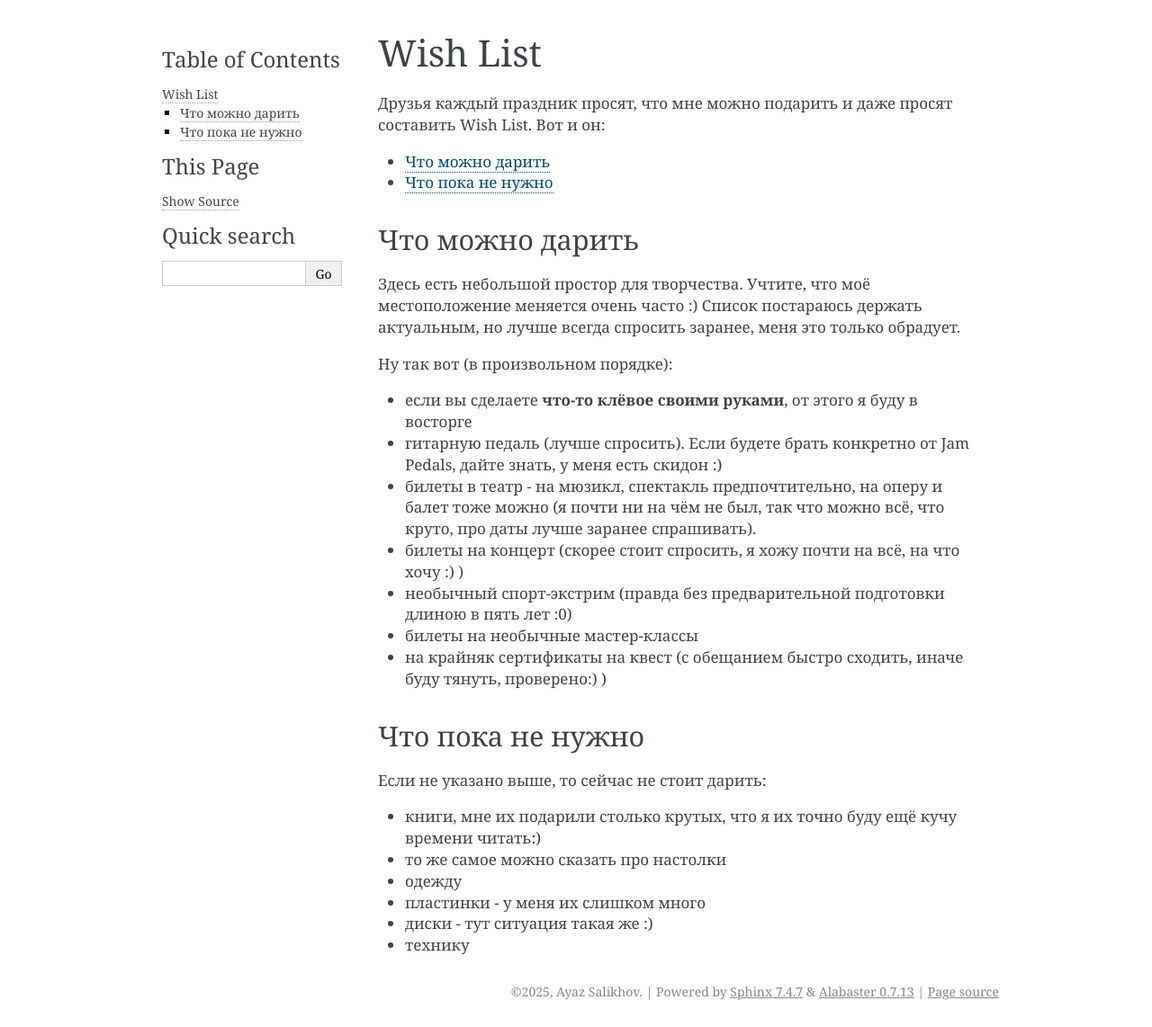
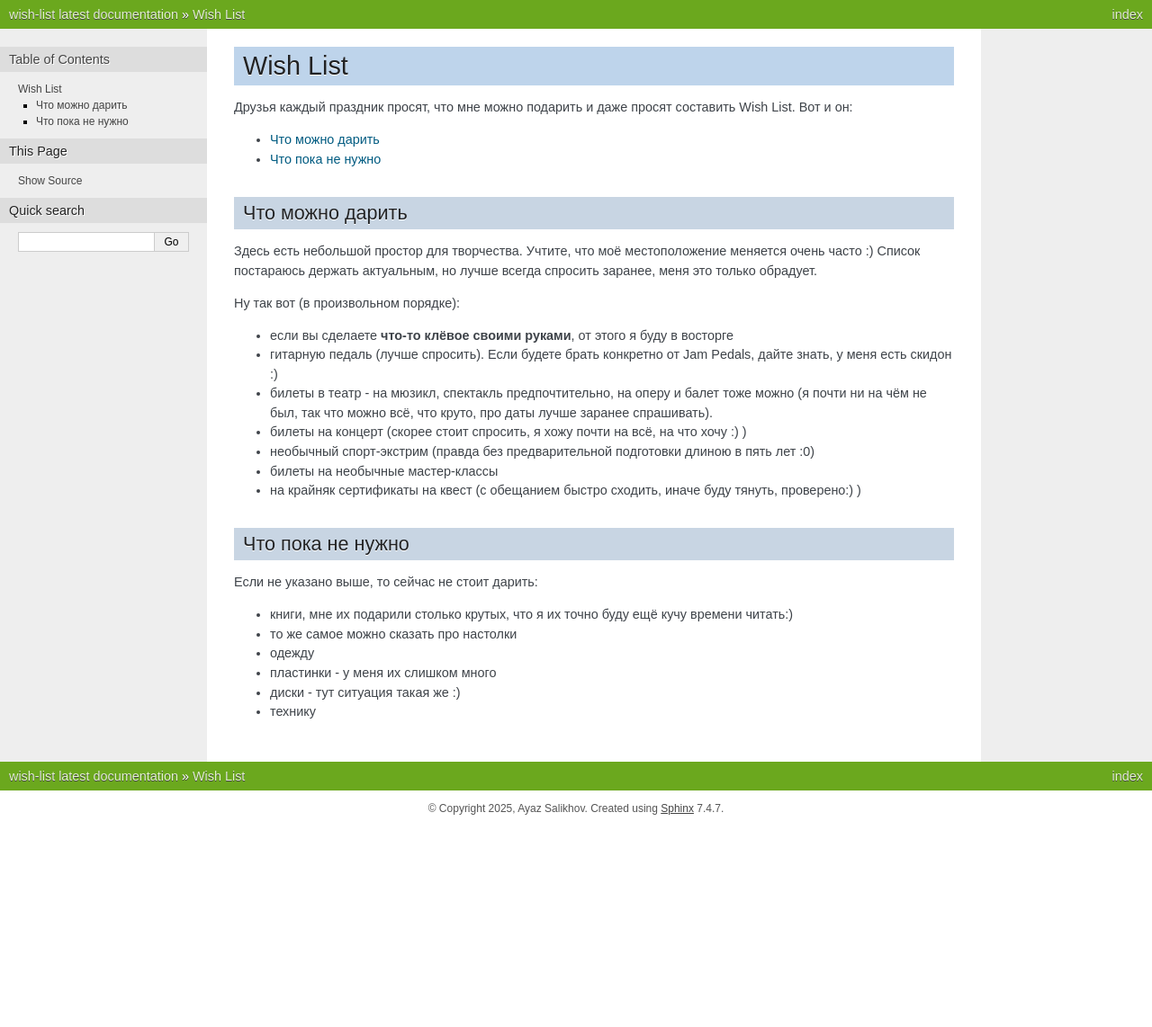
Before and after one commit to mathbunnyru/wish-list, a Sphinx documentation site: the page built from docs/index.rst, in a window 1280 px wide. Shown: the whole page at 90% size. Built offline with Sphinx 7.4.7, drawn with Linux system fonts in a browser that asks for light colours; after the commit the page ends 919 px from its top, so only the background shows below that.

Commit message:
Use nature theme

```diff
--- a/docs/conf.py
+++ b/docs/conf.py
@@ -33,6 +33,8 @@ html_static_path = ['_static']
 # sphinx-quickstart --project "wish-list" --author "Ayaz Salikhov" -v "latest" -r "latest" -l en --no-sep --no-makefile --no-batchfile
 # These are custom options for this project
 
+html_theme = "nature"
+
 extensions = ["myst_parser"]
 
 # MyST configuration reference: https://myst-parser.readthedocs.io/en/latest/configuration.html
```
